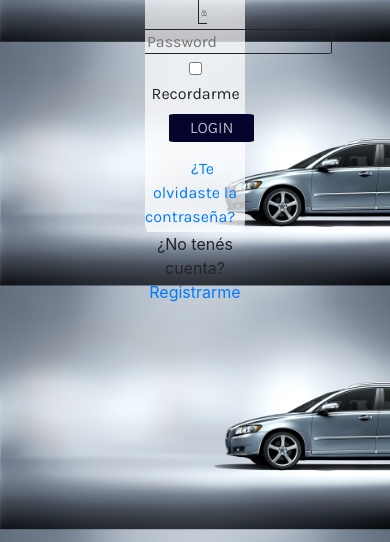
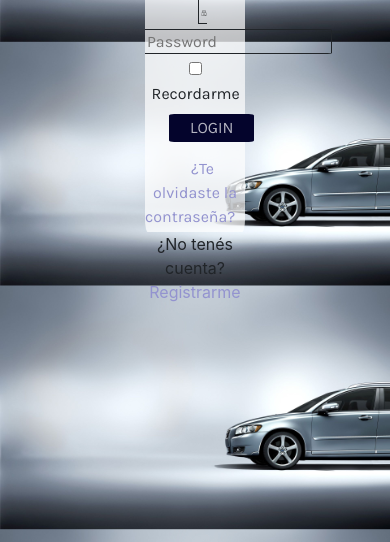
Before and after one commit to meligomez/ECommerce-DH, a PHP site: page /html/login.html in a window 390 px wide. Shown: the part 202-744 px from the top of the page. Run offline with PHP 8.4, Linux system fonts and the light colour scheme.

Commit message:
Login para testear, pendiente responsive

```diff
--- a/css/styles.css
+++ b/css/styles.css
@@ -163,6 +163,9 @@ font-size: 25px;
   padding-top: 15%;
   padding-bottom:3%;
 }
+.forgotPsw a , .footerLogin a{
+  color: #9393cf;
+}
 .rememberMe{
   padding-top: 3%;
   position: absolute;
@@ -171,4 +174,7 @@ font-size: 25px;
   position: relative;
   right: 12%;
 }
+.formLogin .inputPassLogin:hover {outline:none;}
+.formLogin .inputPassLogin:active {outline:none;}
+.formLogin .inputPassLogin:focus {outline:none;}
 /*Fin Estilo para login*/
```
